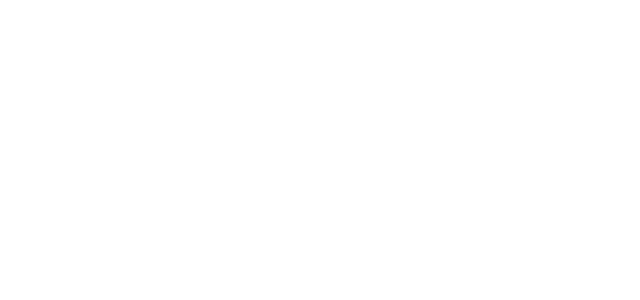
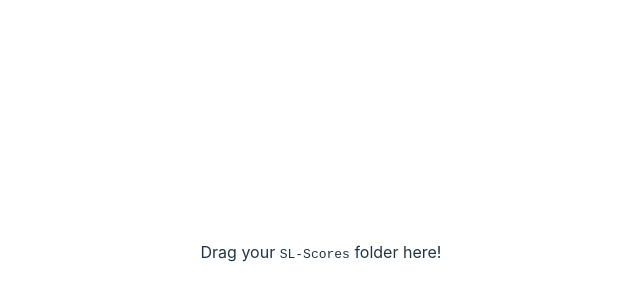
Before and after one commit to kitsuneymg/omac, a React (Vite) app: page / in a window 1280 px wide. Shown: the part 148-448 px from the top of the page, without its empty margins (319-959 px from the left). Built offline with nearby package versions, Linux system fonts and the light colour scheme.

Commit message:
Add instructions

```diff
--- a/src/App.css
+++ b/src/App.css
@@ -9,7 +9,8 @@
   }
 }
 
-.count {
+.count,
+.instructions {
   text-align: center;
 }
 
--- a/src/App.tsx
+++ b/src/App.tsx
@@ -58,7 +58,11 @@
           <div className="total">{total}</div>
           arrow{total === 1 ? "" : "s"} this year!
         </div>
-      ) : null}
+      ) : (
+        <div className="instructions">
+          Drag your <code>SL-Scores</code> folder here!
+        </div>
+      )}
     </>
   );
 }
```
